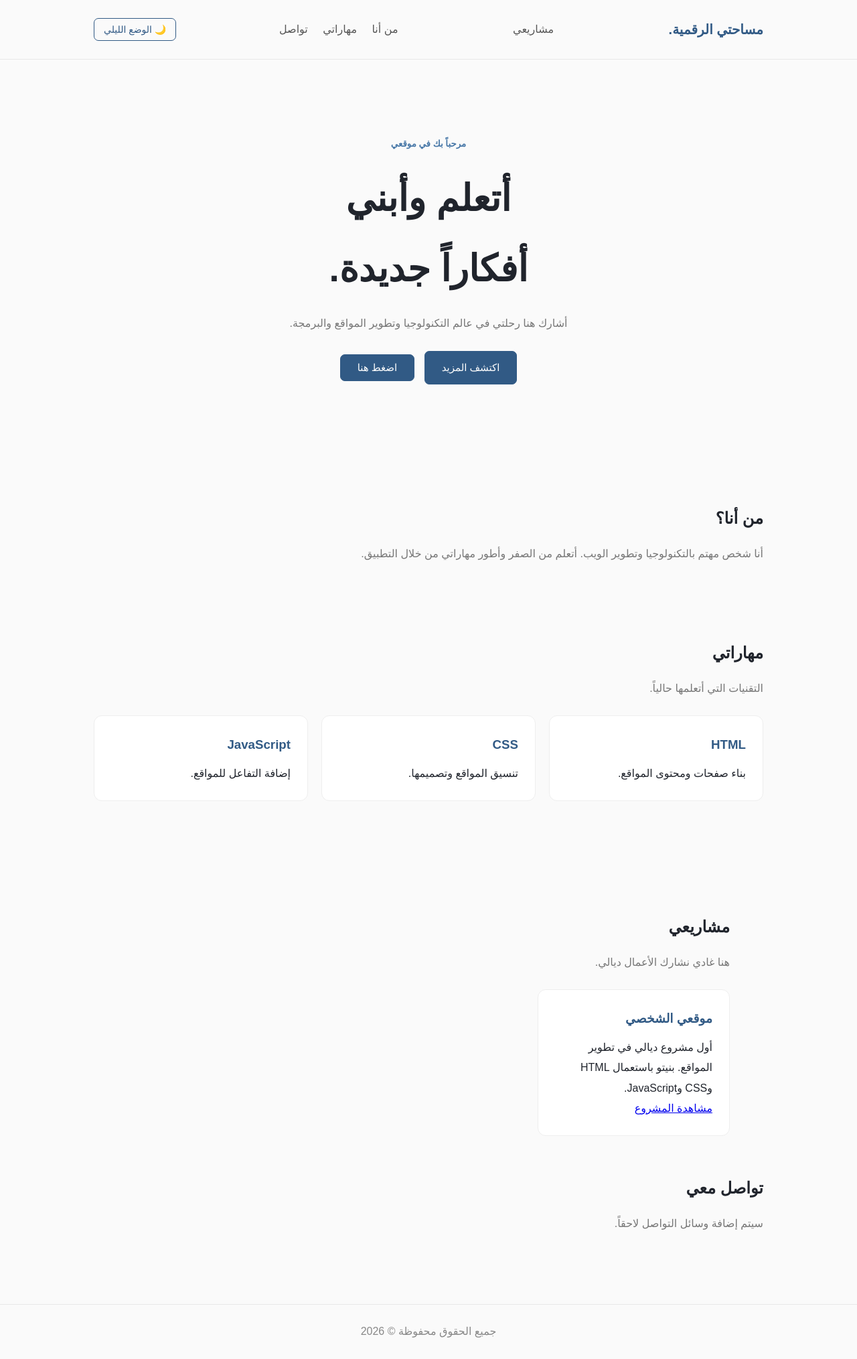
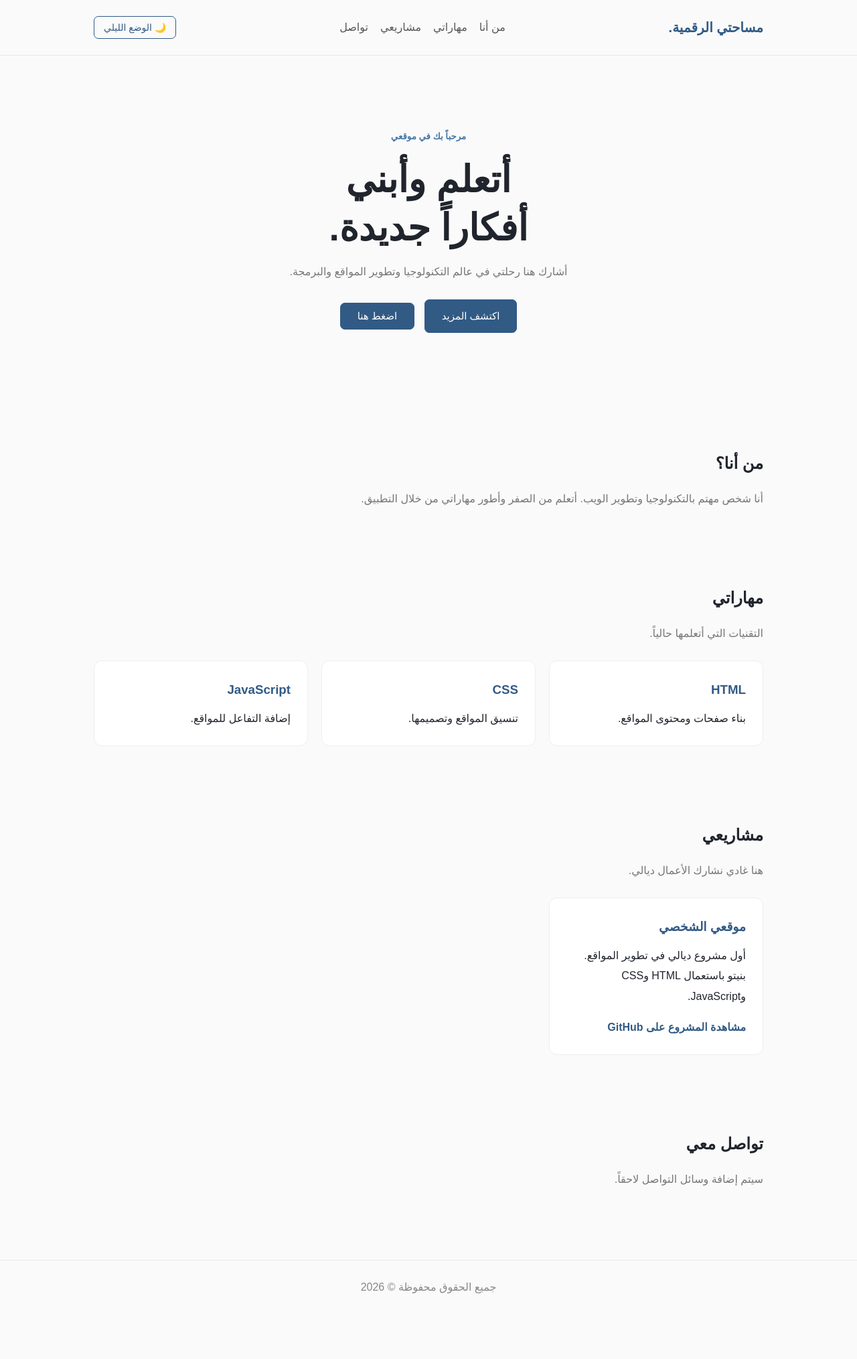
Before and after one commit to baajinabil649-afk/my-first-website, a plain HTML site: page index.html in a window 1280 px wide. Shown: the whole page at 67% size. After the commit the page ends 1963 px from the top, so only its background shows below. Drawn offline with Linux system fonts and the light colour scheme.

Commit message:
Update index.html

```diff
--- a/index.html
+++ b/index.html
@@ -14,6 +14,10 @@
       padding: 0;
     }
 
+    html {
+      scroll-behavior: smooth;
+    }
+
     body {
       font-family: Arial, sans-serif;
       background: #fafafa;
@@ -24,11 +28,11 @@
 
     .container {
       width: min(90%, 1000px);
-      margin: auto;
+      margin-inline: auto;
     }
 
     header {
-      padding: 25px 0;
+      padding: 22px 0;
       border-bottom: 1px solid #e8e8e8;
       transition: background 0.25s ease, border-color 0.25s ease;
     }
@@ -45,16 +49,28 @@
       font-weight: bold;
       color: #315a85;
       font-size: 20px;
+      white-space: nowrap;
     }
 
-    nav a {
+    .nav-links {
+      display: flex;
+      align-items: center;
+      gap: 18px;
+      flex-wrap: wrap;
+    }
+
+    .nav-links a {
       text-decoration: none;
       color: #555;
-      margin-right: 18px;
+      transition: color 0.2s ease;
+    }
+
+    .nav-links a:hover {
+      color: #315a85;
     }
 
     .hero {
-      padding: 110px 0;
+      padding: 105px 0;
       text-align: center;
     }
 
@@ -65,6 +81,7 @@
 
     h1 {
       font-size: clamp(35px, 6vw, 55px);
+      line-height: 1.3;
       margin: 15px 0;
     }
 
@@ -86,6 +103,12 @@
       cursor: pointer;
       font-size: 15px;
       font-family: inherit;
+      transition: opacity 0.2s ease, transform 0.2s ease;
+    }
+
+    .button:hover {
+      opacity: 0.9;
+      transform: translateY(-2px);
     }
 
     .theme-toggle {
@@ -102,6 +125,7 @@
 
     section {
       padding: 55px 0;
+      scroll-margin-top: 20px;
     }
 
     h2 {
@@ -112,9 +136,10 @@
       color: #777;
     }
 
-    .skills {
+    .skills,
+    .projects-grid {
       display: grid;
-      grid-template-columns: repeat(3, 1fr);
+      grid-template-columns: repeat(3, minmax(0, 1fr));
       gap: 20px;
       margin-top: 25px;
     }
@@ -130,6 +155,18 @@
     .card h3 {
       color: #315a85;
       margin-bottom: 10px;
+    }
+
+    .card a {
+      display: inline-block;
+      margin-top: 16px;
+      color: #315a85;
+      font-weight: bold;
+      text-decoration: none;
+    }
+
+    .card a:hover {
+      text-decoration: underline;
     }
 
     #message {
@@ -159,7 +196,7 @@
       border-color: #444;
     }
 
-    body.dark-mode nav a,
+    body.dark-mode .nav-links a,
     body.dark-mode .hero p,
     body.dark-mode .description,
     body.dark-mode footer {
@@ -168,6 +205,7 @@
 
     body.dark-mode .logo,
     body.dark-mode .card h3,
+    body.dark-mode .card a,
     body.dark-mode #message {
       color: #8bbcff;
     }
@@ -182,16 +220,17 @@
       border-color: #444;
     }
 
-    @media (max-width: 650px) {
+    @media (max-width: 700px) {
       nav {
         flex-direction: column;
       }
 
-      nav a {
-        margin: 0 7px;
+      .nav-links {
+        justify-content: center;
       }
 
-      .skills {
+      .skills,
+      .projects-grid {
         grid-template-columns: 1fr;
       }
 
@@ -199,17 +238,30 @@
         padding: 75px 0;
       }
     }
+
+    @media (prefers-reduced-motion: reduce) {
+      html {
+        scroll-behavior: auto;
+      }
+
+      *,
+      *::before,
+      *::after {
+        transition-duration: 0.01ms !important;
+      }
+    }
   </style>
 </head>
 
 <body>
   <header>
-    <nav class="container">
+    <nav class="container" aria-label="القائمة الرئيسية">
       <div class="logo">مساحتي الرقمية.</div>
 
-      <a href="#projects">مشاريعي</a><div>
+      <div class="nav-links">
         <a href="#about">من أنا</a>
         <a href="#skills">مهاراتي</a>
+        <a href="#projects">مشاريعي</a>
         <a href="#contact">تواصل</a>
       </div>
 
@@ -222,20 +274,14 @@
   <main>
     <div class="container hero">
       <small>مرحباً بك في موقعي</small>
-
       <h1>أتعلم وأبني<br>أفكاراً جديدة.</h1>
-
       <p>
         أشارك هنا رحلتي في عالم التكنولوجيا
         وتطوير المواقع والبرمجة.
       </p>
 
       <a href="#about" class="button">اكتشف المزيد</a>
-
-      <button class="button" id="helloBtn" type="button">
-        اضغط هنا
-      </button>
-
+      <button class="button" id="helloBtn" type="button">اضغط هنا</button>
       <p id="message" aria-live="polite"></p>
     </div>
 
@@ -269,33 +315,26 @@
       </div>
     </section>
 
-    <section class="container" id="contact">
     <section class="container" id="projects">
+      <h2>مشاريعي</h2>
+      <p class="description">هنا غادي نشارك الأعمال ديالي.</p>
 
-    <h2>مشاريعي</h2>
-
-    <p class="description">
-        هنا غادي نشارك الأعمال ديالي.
-    </p>
-
-    <div class="skills">
-
-        <div class="card">
+      <div class="projects-grid">
+        <article class="card">
           <h3>موقعي الشخصي</h3>
-
           <p>
             أول مشروع ديالي في تطوير المواقع.
             بنيتو باستعمال HTML وCSS وJavaScript.
           </p>
+          <a href="https://github.com/baajinabil649-afk/my-first-website" target="_blank" rel="noopener noreferrer">
+            مشاهدة المشروع على GitHub
+          </a>
+        </article>
+      </div>
+    </section>
 
-            <a href="https://github.com/baajinabil649-afk/my-first-website">
-                مشاهدة المشروع
-            </a>
-        </div>
-
-    </div>
-
-</section>      <h2>تواصل معي</h2>
+    <section class="container" id="contact">
+      <h2>تواصل معي</h2>
       <p class="description">سيتم إضافة وسائل التواصل لاحقاً.</p>
     </section>
   </main>
```
Lines whose indentation alone changed are shown as unchanged.
